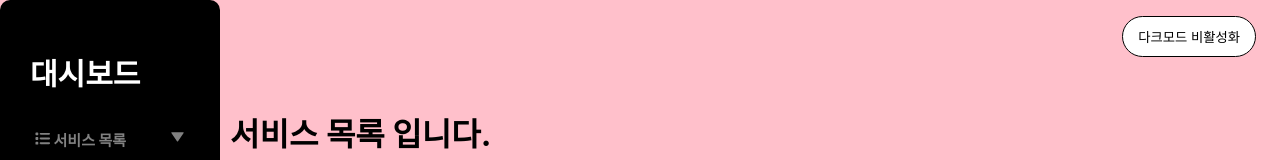
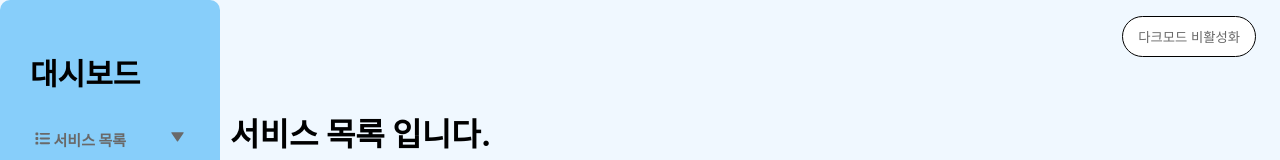
Before and after one commit to hyodii/REACT_TEST, a React (Create React App) app in the folder react_study/: page / in a window 1280 px wide. Shown: the top 160 px of the page. Built offline with nearby package versions, Linux system fonts and the light colour scheme.

Commit message:
feat : sidebar에 darkMode 기능 적용

```diff
--- a/react_study/src/App.js
+++ b/react_study/src/App.js
@@ -22,15 +22,15 @@ const Style = {
     padding: 1rem 1.5rem;
   `,
   Sidebar: styled.div`
-    background-color: black;
-    color: white;
+    background-color: ${({theme}) => theme.sidebarBgColor};
+    color: ${({theme}) => theme.color};
     font-size: 15px;
     font-weight: bold;
     position: absolute;
     top: 0px;
     width: 10rem;
-    height: 93%;
-    // height: 100vh; 이거되도록 부모 엘리먼트 설정해야함
+    // height: 93%;
+    height: 100vh;
     padding: 30px;
     text-align: left;
     .liIcon .IoMdArrowDropdown {
@@ -43,11 +43,11 @@ const Style = {
     .liDepth1 {
         list-style-type: none;
         margin-top: 10px;
-        color: #818181;
+        color: ${({theme}) => theme.sidebarColor};
         }
     .liDepth1 a {
       text-decoration: none;
-      color: #818181;
+      color: ${({theme}) => theme.sidebarColor};
     }
     .liDepth1:hover {
       color: white;
@@ -163,6 +163,8 @@ function App() {
 
   const darkTheme = {
     color: 'white',
+    sidebarBgColor: 'black',
+    sidebarColor: 'darkgray',
     bgColor: 'gray',
     containerColor: 'rgb(30,30,30)',
     textAlign: 'flex-end',
@@ -170,9 +172,11 @@ function App() {
 
   const lightTheme = {
     color: 'black',
+    sidebarBgColor: 'lightskyblue',
+    sidebarColor: 'dimgray',
+    bgColor: 'aliceblue',
     containerColor: 'rgb(220,220,220)',
     textAlign: 'flex-start',
-    bgColor: 'pink',
   };
 
   return (
@@ -181,7 +185,7 @@ function App() {
         <Style.Header>
           <Header $darkstate={isDarkMode} onClick={changeDark}></Header>
         </Style.Header>
-        <Style.Sidebar>
+        <Style.Sidebar theme={isDarkMode ? darkTheme : lightTheme}>
           <Sidebar $numberstate={number} $numberstate2={number2} onClick={changeNumber} onClick2={changeNumber2}></Sidebar>
         </Style.Sidebar>
         <Style.Page>
--- a/react_study/src/component/Header.js
+++ b/react_study/src/component/Header.js
@@ -18,7 +18,7 @@ function Header({darkstate, onClick}) {
           padding: "10px 15px",
           borderRadius: "25px",
           backgroundColor: isDarkMode ? "black" : "white",
-          color : isDarkMode ? "white" : "black"
+          color : isDarkMode ? "white" : "dimgray"
         }}
         onClick={() => {handleClickButton(isDarkMode); onClick()}}
       >
```
